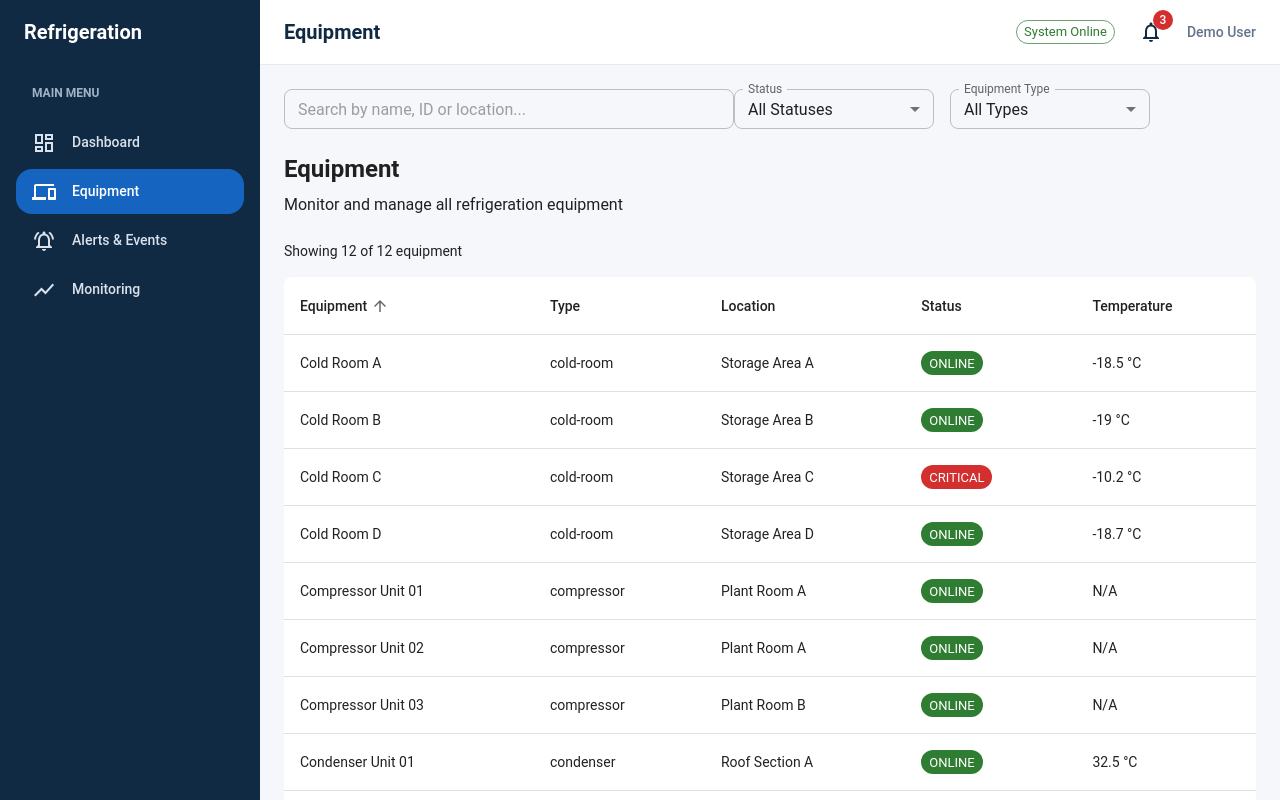
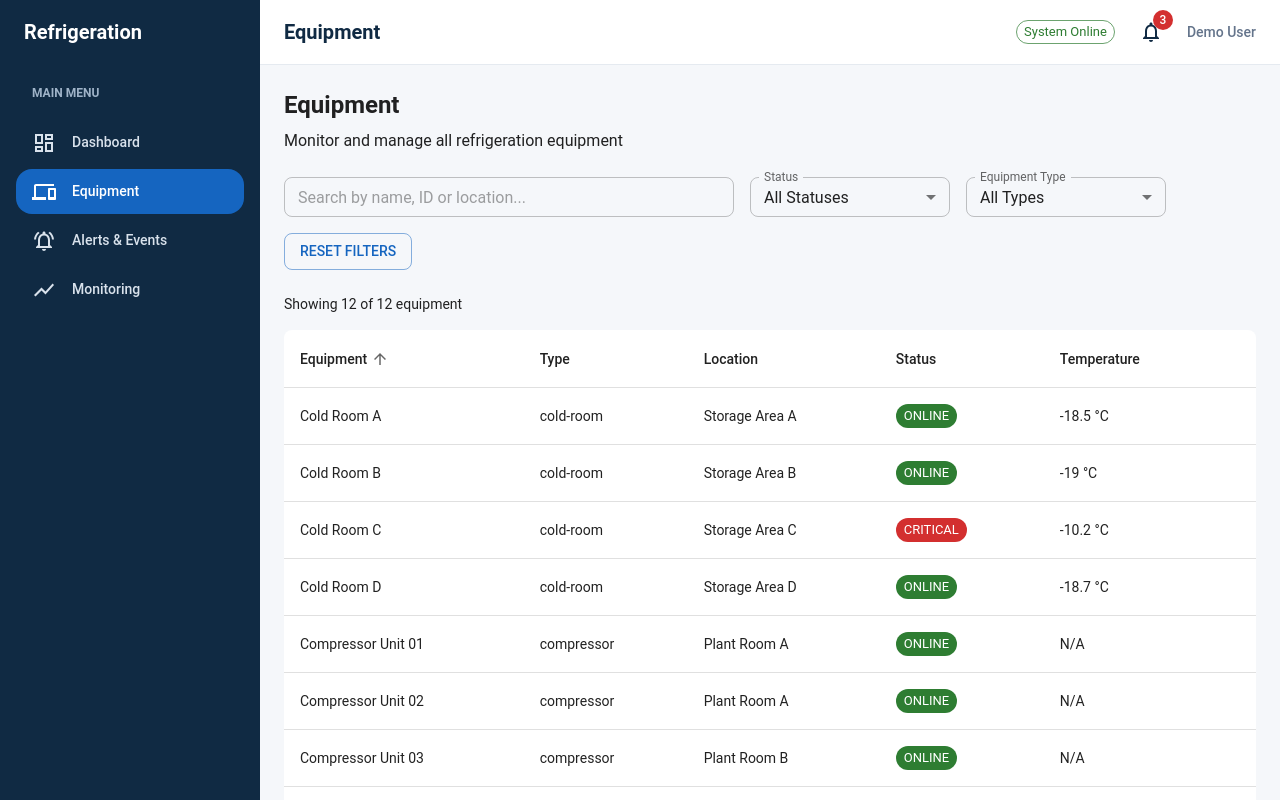
Before and after one commit to dmytriigithub/refrigeration-monitoring-dashboard, a React (Vite) app: page /equipment in a window 1280 px wide. Shown: the top 800 px of the page. Built offline with nearby package versions, Linux system fonts and the light colour scheme.

Commit message:
feat: improve equipment page with filters and sorting

```diff
--- a/src/components/common/EquipmentStatusTable.tsx
+++ b/src/components/common/EquipmentStatusTable.tsx
@@ -18,13 +18,35 @@ interface EquipmentStatusTableProps {
 }
 
 function EquipmentStatusTable({ equipment }: EquipmentStatusTableProps) {
+  type SortField = "name" | "type" | "location" | "status" | "temperature";
+
+  const [sortField, setSortField] = useState<SortField>("name");
   const [sortOrder, setSortOrder] = useState<"asc" | "desc">("asc");
 
+  const handleSort = (field: SortField) => {
+    if (sortField === field) {
+      setSortOrder((previous) => (previous === "asc" ? "desc" : "asc"));
+    } else {
+      setSortField(field);
+      setSortOrder("asc");
+    }
+  };
+
   const sortedEquipment = [...equipment].sort((a, b) => {
-    const comparison = a.name.localeCompare(b.name);
+    const aValue = a[sortField];
+    const bValue = b[sortField];
+
+    if (aValue === null) return 1;
+    if (bValue === null) return -1;
+
+    const comparison =
+      typeof aValue === "number" && typeof bValue === "number"
+        ? aValue - bValue
+        : String(aValue).localeCompare(String(bValue));
 
     return sortOrder === "asc" ? comparison : -comparison;
   });
+
   return (
     <TableContainer component={Paper} elevation={0}>
       <Table>
@@ -32,21 +54,49 @@ function EquipmentStatusTable({ equipment }: EquipmentStatusTableProps) {
           <TableRow>
             <TableCell>
               <TableSortLabel
-                active
-                direction={sortOrder}
-                onClick={() =>
-                  setSortOrder((previous) =>
-                    previous === "asc" ? "desc" : "asc",
-                  )
-                }
+                active={sortField === "name"}
+                direction={sortField === "name" ? sortOrder : "asc"}
+                onClick={() => handleSort("name")}
               >
                 Equipment
               </TableSortLabel>
             </TableCell>
-            <TableCell>Type</TableCell>
-            <TableCell>Location</TableCell>
-            <TableCell>Status</TableCell>
-            <TableCell>Temperature</TableCell>
+            <TableCell>
+              <TableSortLabel
+                active={sortField === "type"}
+                direction={sortField === "type" ? sortOrder : "asc"}
+                onClick={() => handleSort("type")}
+              >
+                Type
+              </TableSortLabel>
+            </TableCell>
+            <TableCell>
+              <TableSortLabel
+                active={sortField === "location"}
+                direction={sortField === "location" ? sortOrder : "asc"}
+                onClick={() => handleSort("location")}
+              >
+                Location
+              </TableSortLabel>
+            </TableCell>
+            <TableCell>
+              <TableSortLabel
+                active={sortField === "status"}
+                direction={sortField === "status" ? sortOrder : "asc"}
+                onClick={() => handleSort("status")}
+              >
+                Status
+              </TableSortLabel>
+            </TableCell>
+            <TableCell>
+              <TableSortLabel
+                active={sortField === "temperature"}
+                direction={sortField === "temperature" ? sortOrder : "asc"}
+                onClick={() => handleSort("temperature")}
+              >
+                Temperature
+              </TableSortLabel>
+            </TableCell>
           </TableRow>
         </TableHead>
 
--- a/src/features/equipment/EquipmentPage.tsx
+++ b/src/features/equipment/EquipmentPage.tsx
@@ -1,15 +1,17 @@
-import { Box, Typography } from "@mui/material";
-import EquipmentStatusTable from "../../components/common/EquipmentStatusTable";
-import { mockEquipment } from "../../mocks/equipment";
 import { useState } from "react";
 import {
+  Box,
+  Typography,
   TextField,
   FormControl,
   InputLabel,
   Select,
   MenuItem,
+  Button,
 } from "@mui/material";
 
+import EquipmentStatusTable from "../../components/common/EquipmentStatusTable";
+import { mockEquipment } from "../../mocks/equipment";
 import type { EquipmentStatus, EquipmentType } from "./types";
 
 function EquipmentPage() {
@@ -35,17 +37,50 @@ function EquipmentPage() {
     return matchesSearch && matchesStatus && matchesType;
   });
 
+  const handleResetFilters = () => {
+    setSearchQuery("");
+    setStatusFilter("all");
+    setTypeFilter("all");
+  };
+
   return (
-    <Box sx={{ p: 3 }}>
+    <Box
+      sx={{
+        p: { xs: 2, md: 3 },
+        width: "100%",
+        boxSizing: "border-box",
+      }}
+    >
+      {/* Page heading */}
+      <Typography variant="h5" sx={{ mb: 1, fontWeight: 600 }}>
+        Equipment
+      </Typography>
+
+      <Typography color="text.secondary" sx={{ mb: 3 }}>
+        Monitor and manage all refrigeration equipment
+      </Typography>
+
+      {/* Search and filters */}
+      <Box
+        sx={{
+          display: "flex",
+          alignItems: "center",
+          gap: 2,
+          flexWrap: "wrap",
+          mb: 3,
+        }}
+      >
         <TextField
-        fullWidth
           size="small"
           placeholder="Search by name, ID or location..."
           value={searchQuery}
           onChange={(event) => setSearchQuery(event.target.value)}
-        sx={{ mb: 3, maxWidth: 450 }}
+          sx={{
+            width: { xs: "100%", md: 450 },
+          }}
         />
-      <FormControl size="small" sx={{ minWidth: 200, mb: 3, mr: 2 }}>
+
+        <FormControl size="small" sx={{ minWidth: 200 }}>
           <InputLabel id="status-filter-label">Status</InputLabel>
 
           <Select
@@ -63,7 +98,8 @@ function EquipmentPage() {
             <MenuItem value="offline">Offline</MenuItem>
           </Select>
         </FormControl>
-      <FormControl size="small" sx={{ minWidth: 200, mb: 3 }}>
+
+        <FormControl size="small" sx={{ minWidth: 200 }}>
           <InputLabel id="type-filter-label">Equipment Type</InputLabel>
 
           <Select
@@ -81,18 +117,18 @@ function EquipmentPage() {
             <MenuItem value="cold-room">Cold Room</MenuItem>
           </Select>
         </FormControl>
-      <Typography variant="h5" sx={{ mb: 1, fontWeight: 600 }}>
-        Equipment
-      </Typography>
 
-      <Typography color="text.secondary" sx={{ mb: 3 }}>
-        Monitor and manage all refrigeration equipment
-      </Typography>
+        <Button variant="outlined" size="medium" onClick={handleResetFilters}>
+          Reset Filters
+        </Button>
+      </Box>
 
+      {/* Results count */}
       <Typography variant="body2" color="text.secondary" sx={{ mb: 2 }}>
         Showing {filteredEquipment.length} of {mockEquipment.length} equipment
       </Typography>
 
+      {/* Equipment table */}
       <EquipmentStatusTable equipment={filteredEquipment} />
     </Box>
   );
```
Lines whose indentation alone changed are shown as unchanged.
